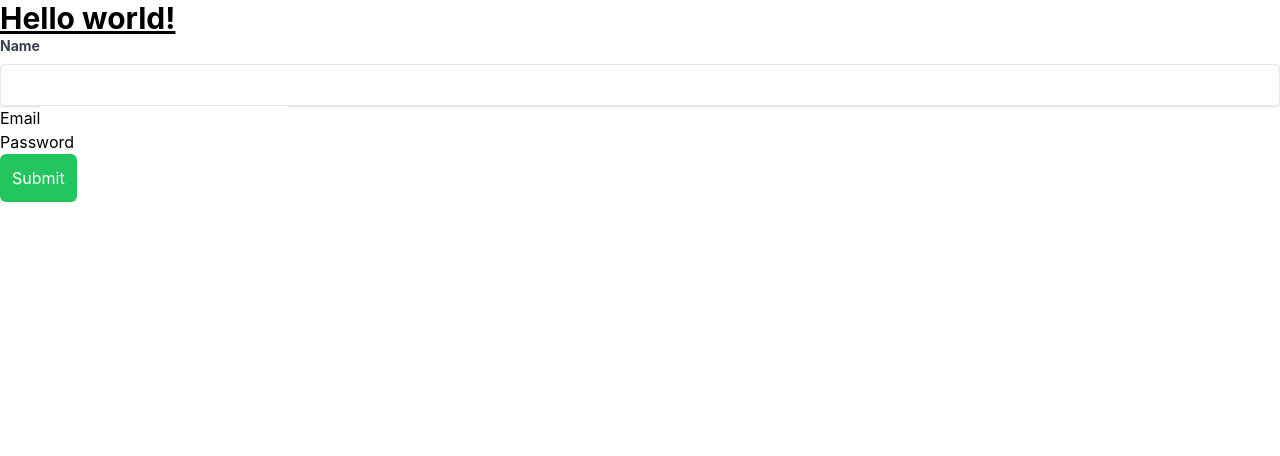
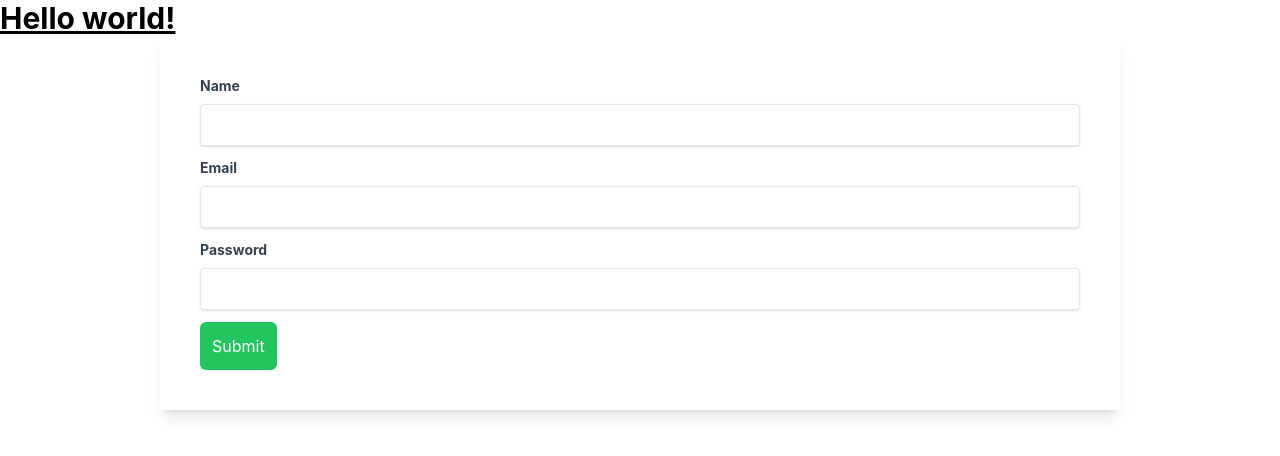
Before and after one commit to saifabrar17/validation, a React (Create React App) app: page / in a window 1280 px wide. Shown: the top 456 px of the page. Built offline with nearby package versions, Linux system fonts and the light colour scheme.

Commit message:
validation done with reusable component

```diff
--- a/src/components/atoms/Input.js
+++ b/src/components/atoms/Input.js
@@ -1,7 +1,32 @@
 import React from "react";
 
-const Input = () => {
-  return <input className="w-[200px] h-12 border-2 " placeholder="Name" name="name" />;
+const Input = ({
+  lableName = "",
+  type = "",
+  name = "",
+  className = "shadow border rounded w-full py-2 px-3 text-gray-700",
+  value = {},
+  onChange = {},
+  errorState = ""
+}) => {
+  console.log(errorState);
+  return (
+    <div className="pb-3">
+      <label className="block text-gray-700 text-sm font-bold mb-2">
+        {lableName}
+      </label>
+      <input
+        type={type}
+        name={name}
+        className={className}
+        value={value}
+        onChange={onChange}
+      />
+      { errorState && (
+        <span className="text-red-500 text-base">{errorState}</span>
+      )}
+    </div>
+  );
 };
 
 export default Input;
--- a/src/components/molecules/Form.js
+++ b/src/components/molecules/Form.js
@@ -1,5 +1,6 @@
 import React, { useState } from "react";
 import Button from "../atoms/Button";
+import Input from "../atoms/Input";
 
 const Form = () => {
   const [formData, setFormData] = useState({
@@ -39,6 +40,7 @@ const Form = () => {
     return errors;
   };
 
+
   const handleInputChange = (event) => {
     const { name, value } = event.target;
     setFormData({
@@ -51,41 +53,35 @@ const Form = () => {
     });
   };
 
+
   return (
-    <div>
+    <div className="w-3/4 mx-auto shadow-lg p-10">
       <form onSubmit={handleSubmit}>
-        <div>
-          <label className="block text-gray-700 text-sm font-bold mb-2">Name</label>
-          <input
+        <Input
+          lableName="Name"
           type="text"
           name="name"
-            className="shadow border rounded w-full py-2 px-3 text-gray-700"
           value={formData.name}
           onChange={handleInputChange}
+          errorState={formErrors.name}
         />
-          {formErrors.name && <span className="text-red-500 text-base">{formErrors.name}</span>}
-        </div>
-        <div>
-          <label>Email</label>
-          <input
+        <Input
+          lableName="Email"
           type="email"
           name="email"
           value={formData.email}
           onChange={handleInputChange}
+          errorState={formErrors.email}
         />
-          {formErrors.email && <span>{formErrors.email}</span>}
-        </div>
-        <div>
-          <label>Password</label>
-          <input
+        <Input
+          lableName="Password"
           type="password"
           name="password"
           value={formData.password}
           onChange={handleInputChange}
+          errorState={formErrors.password}
         />
-          {formErrors.password && <span>{formErrors.password}</span>}
-        </div>
-        {/* <button type="submit" className="bg-green-500 p-3 rounded-md text-white">Submit</button> */}
+
         <Button />
       </form>
     </div>
```
Lines whose indentation alone changed are shown as unchanged.
